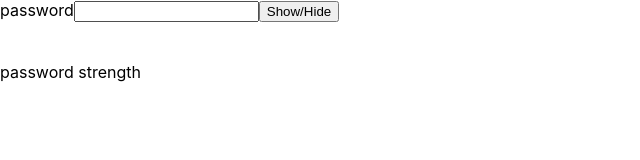
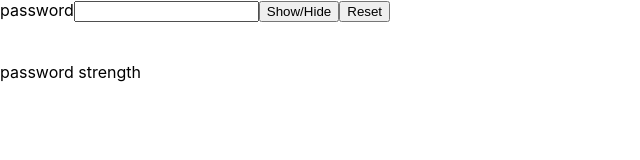
Before and after one commit to aryan618/password-features, a React (Create React App) app: page / in a window 1280 px wide. Shown: the top 160 px of the page, without its empty margins (0-640 px from the left). Built offline with nearby package versions, Linux system fonts and the light colour scheme.

Commit message:
reset update

```diff
--- a/src/components/Form.js
+++ b/src/components/Form.js
@@ -49,12 +49,16 @@ const Form = () => {
       setColor('');
     }
   }
+  const handlereset=()=>{
+
+  }
   return (
     <>
     <form >
     <label htmlFor='password'>password</label>
     <input id='password' type={typepassword} onChange={handlePasswordChange}></input>
     <button onClick={handleclick}>Show/Hide</button>
+    <button onClick={handlereset}>Reset</button>
     </form>
     <br/>
     <br/>
```
